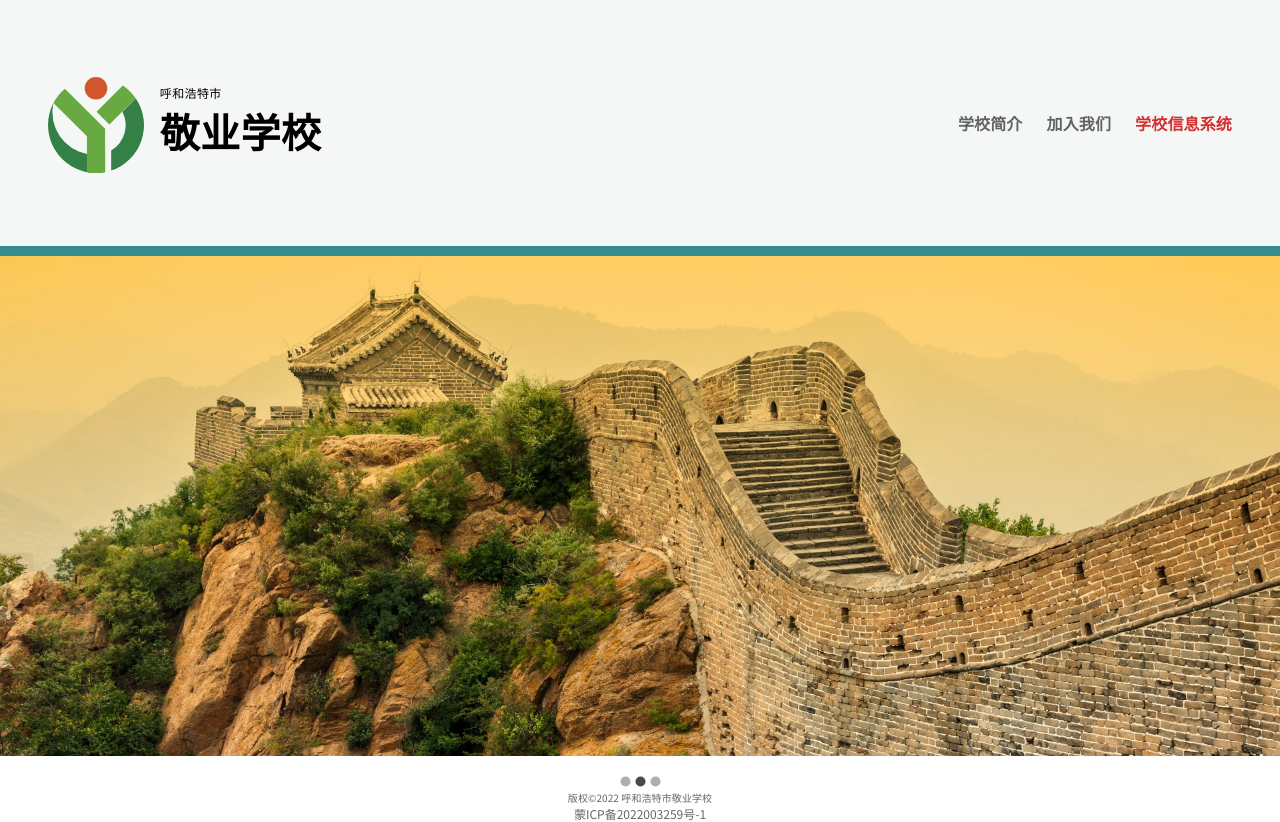
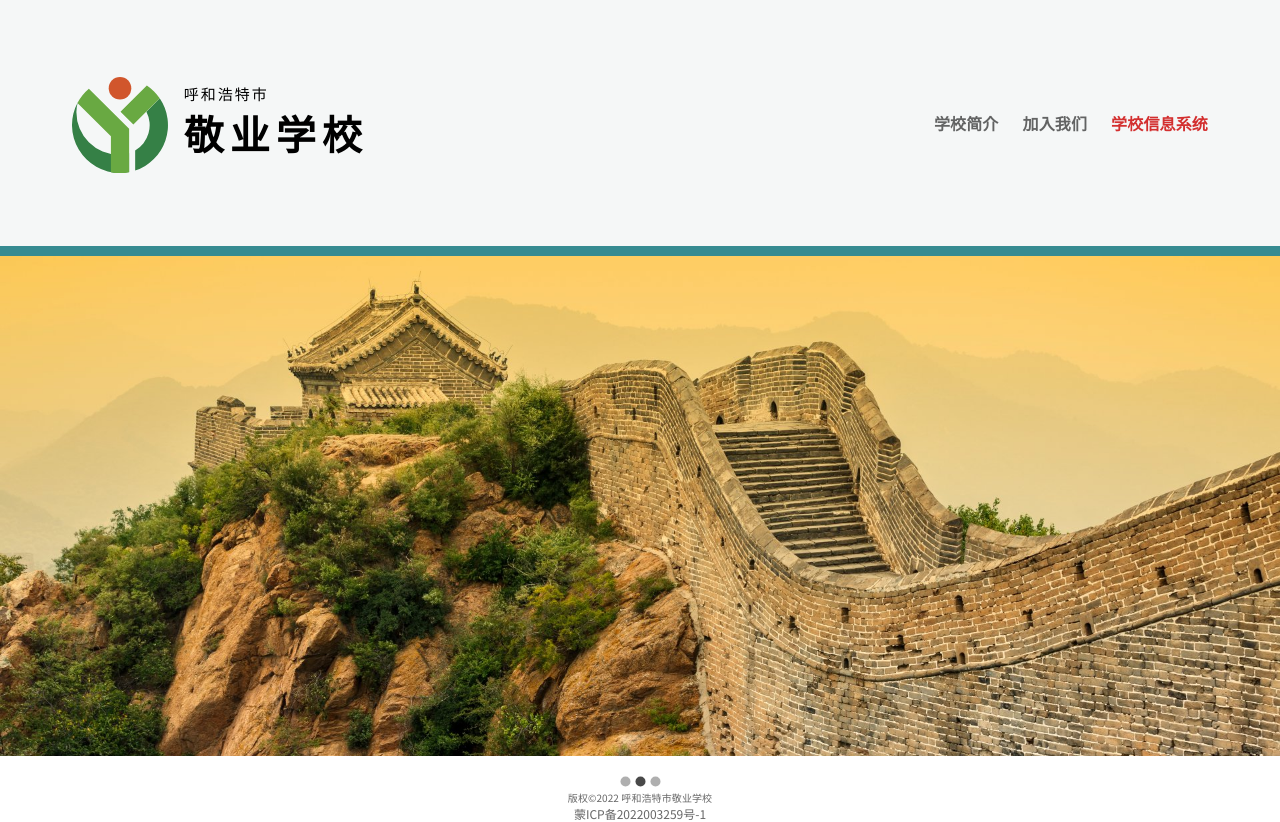
Before and after one commit to jylida/homepage, a React (Create React App) app: page / in a window 1280 px wide. Built offline with nearby package versions, Linux system fonts and the light colour scheme.

Commit message:
adjust fading rate of title

```diff
--- a/src/HomePage/Header.jsx
+++ b/src/HomePage/Header.jsx
@@ -21,9 +21,15 @@ const Header = () => {
   const [scrollY, setScrollY] = useState(0);
   const theme = useTheme();
   const isSM = useMediaQuery(theme.breakpoints.down("md"));
+  const headerHeightChange = isSM ? 48 : 128;
+  console.log(headerHeightChange);
   useEffect(() => {
+    let timer;
     const handleScroll = (e) => {
-      setScrollY(window.scrollY);
+      clearTimeout(timer);
+      timer = setTimeout(() => {
+        setScrollY(window.scrollY);
+      }, 15);
     };
     window.addEventListener("scroll", handleScroll);
 
@@ -55,7 +61,6 @@ const Header = () => {
       >
         <Container
           maxWidth="lg"
-          disableGutters={{ xs: true, md: false }}
           sx={{
             display: "flex",
             flexDirection: "row",
@@ -83,20 +88,22 @@ const Header = () => {
             }}
           >
             <Typography
-              variant="caption"
               fontFamily="Noto Serif SC"
+              letterSpacing={2}
               sx={{
-                opacity: Math.pow(3 / Math.max(3, scrollY), 2),
+                fontSize: 15,
+                opacity: 5 / Math.max(5, scrollY),
               }}
             >
               呼和浩特市
             </Typography>
             <Typography
               fontWeight={900}
+              letterSpacing={6}
               sx={{
                 fontSize: { xs: 30, md: 40 },
                 fontFamily: "Noto Serif SC",
-                opacity: Math.pow(3 / Math.max(3, scrollY), 2),
+                opacity: Math.max(0, 1 - scrollY / headerHeightChange),
               }}
             >
               敬业学校
```
